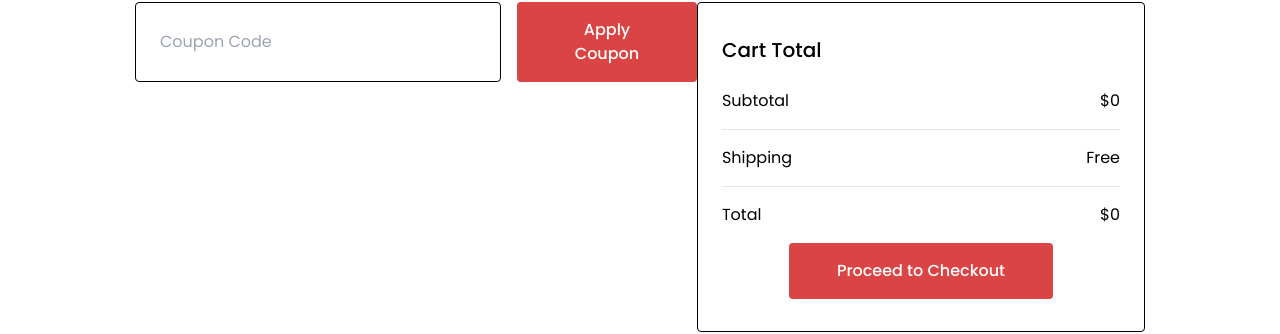
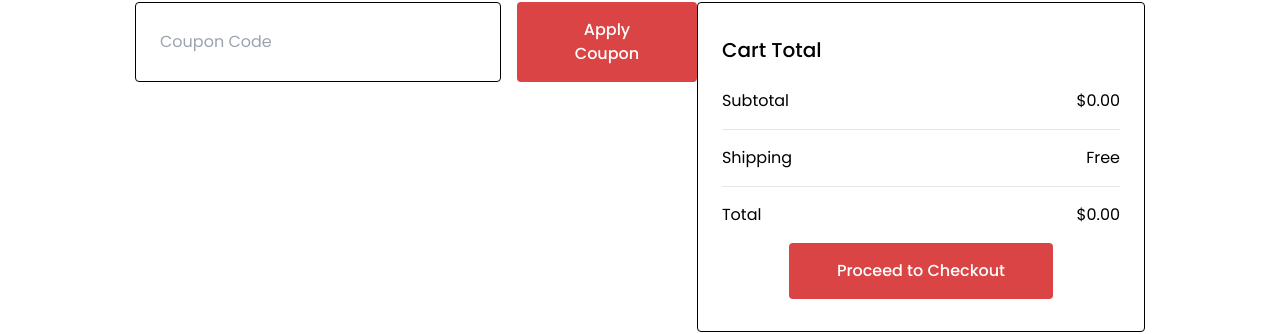
Before and after one commit to lajorr/react-ecom-full, a React (Vite) app: page /cart in a window 1280 px wide. Shown: the part 424-758 px from the top of the page. Built offline with nearby package versions, Linux system fonts and the light colour scheme.

Commit message:
fixed total decimal point to 2

```diff
--- a/src/pages/Cart.jsx
+++ b/src/pages/Cart.jsx
@@ -29,7 +29,7 @@ const Cart = () => {
             <h1 className="text-[20px] font-[500] mb-[24px]">Cart Total</h1>
             <div className="flex justify-between text-[16px]">
               <p>Subtotal</p>
-              <p>${cartContext.calculateTotal()}</p>
+              <p>${cartContext.calculateTotal().toFixed(2)}</p>
             </div>
             <hr className="bg-black/40 my-4 " />
             <div className="flex justify-between text-[16px]">
@@ -39,7 +39,7 @@ const Cart = () => {
             <hr className="bg-black/40 my-4 " />
             <div className="flex justify-between text-[16px] mb-4">
               <p>Total</p>
-              <p>${cartContext.calculateTotal()}</p>
+              <p>${cartContext.calculateTotal().toFixed(2)}</p>
             </div>
             <div className="flex justify-center">
               <MyButton>Proceed to Checkout</MyButton>
--- a/src/provider/CartProvider.jsx
+++ b/src/provider/CartProvider.jsx
@@ -69,7 +69,7 @@ const CartProvider = ({ children }) => {
 
   const calculateTotal = () => {
     return cartItems.reduce((total, item) => {
-      return total + item.cartProduct.subTotal;
+      return (total + item.cartProduct.subTotal);
     }, 0);
   };
 
```
